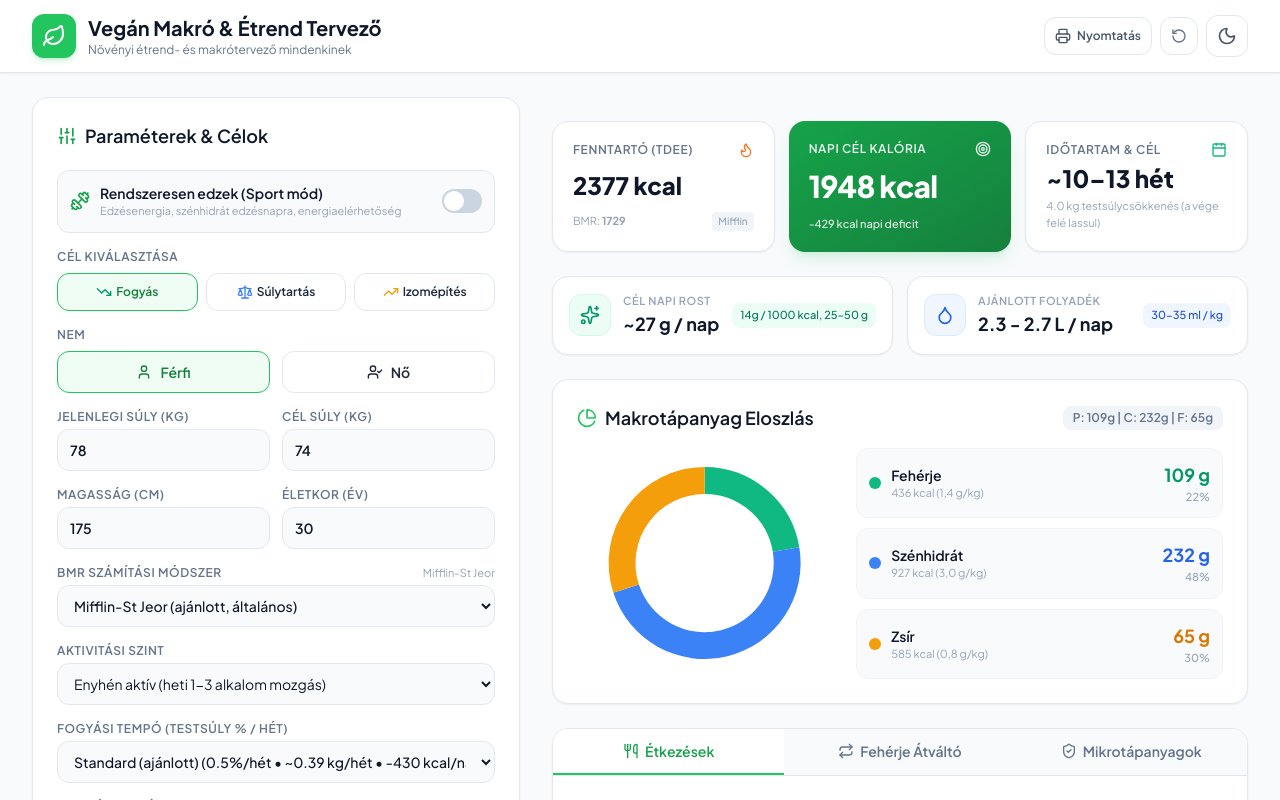
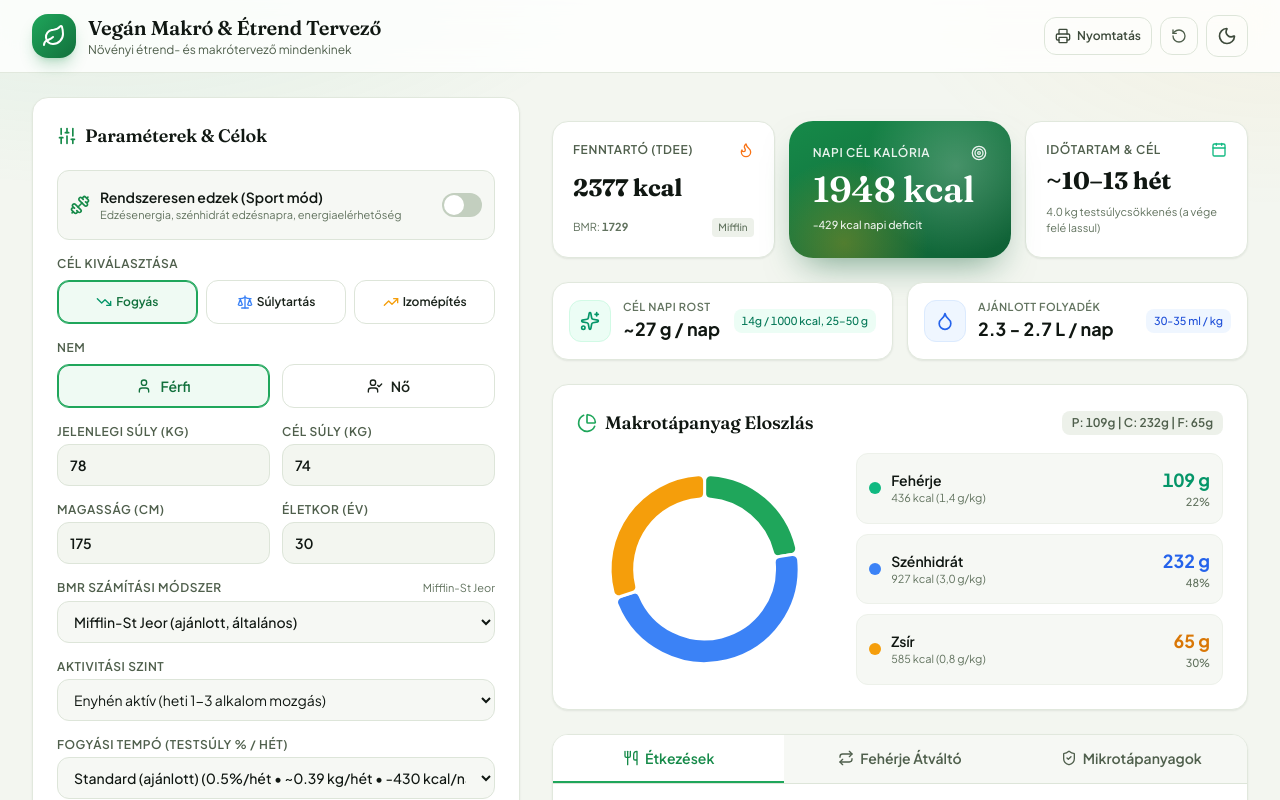
Before and after one commit to pusztaia/vegan-macro-calculator, a plain HTML site: page index.html in a window 1280 px wide. Shown: the top 800 px of the page. Drawn offline with nearby package versions, Linux system fonts and the light colour scheme.

Commit message:
Redesign UI: plant-tinted palette, Fraunces display type, refined cards, hero calorie card, a11y focus and contrast
Co-Authored-By: Claude Sonnet 5.5 <noreply@anthropic.com>

```diff
--- a/index.html
+++ b/index.html
@@ -12,28 +12,35 @@
     <meta name="apple-mobile-web-app-capable" content="yes">
     <meta name="mobile-web-app-capable" content="yes">
     <meta name="apple-mobile-web-app-status-bar-style" content="default">
-    <meta name="theme-color" content="#16a34a">
+    <meta name="theme-color" content="#168a49">
     <!-- Tailwind CSS CDN -->
     <script src="https://cdn.tailwindcss.com"></script>
     <!-- Chart.js CDN -->
     <script src="https://cdn.jsdelivr.net/npm/chart.js"></script>
     <!-- Lucide Icons -->
     <script src="https://unpkg.com/lucide@latest"></script>
+    <link rel="preconnect" href="https://fonts.googleapis.com">
+    <link rel="preconnect" href="https://fonts.gstatic.com" crossorigin>
+    <link href="https://fonts.googleapis.com/css2?family=Fraunces:opsz,wght@9..144,500;9..144,600;9..144,700&family=Plus+Jakarta+Sans:wght@400;500;600;700;800&display=swap" rel="stylesheet">
     <script>
         tailwind.config = {
             darkMode: 'class',
             theme: {
                 extend: {
+                    fontFamily: {
+                        sans: ['"Plus Jakarta Sans"', 'system-ui', 'sans-serif'],
+                        display: ['Fraunces', 'Georgia', 'serif']
+                    },
                     colors: {
+                        // Plant-tinted neutrals (replace cold slate). 400/500 meet 4.5:1 on white.
+                        slate: {
+                            50: '#f6f8f4', 100: '#edf1ea', 200: '#dde5d9', 300: '#c3cfbf',
+                            400: '#62735f', 500: '#4f5f4c', 600: '#3d4a3b', 700: '#2c372b',
+                            800: '#1a231b', 900: '#101712', 950: '#0a100b'
+                        },
                         brand: {
-                            50: '#f0fdf4',
-                            100: '#dcfce7',
-                            200: '#bbf7d0',
-                            500: '#22c55e',
-                            600: '#16a34a',
-                            700: '#15803d',
-                            800: '#166534',
-                            900: '#14532d',
+                            50: '#effaf3', 100: '#d7f3e0', 200: '#b0e6c4', 300: '#86d9a6', 400: '#4cc27d', 500: '#1fa65b',
+                            600: '#168a49', 700: '#12703c', 800: '#115a33', 900: '#0f4a2b'
                         }
                     }
                 }
@@ -41,45 +48,126 @@
         }
     </script>
     <style>
-        @import url('https://fonts.googleapis.com/css2?family=Plus+Jakarta+Sans:wght@400;500;600;700;800&display=swap');
+        :root {
+            --bg: #f3f6f0;
+            --surface: #ffffff;
+            --line: #e1e8dd;
+            --ring: rgba(22, 138, 73, .35);
+            --shadow-sm: 0 1px 2px rgba(16, 35, 20, .05), 0 1px 3px rgba(16, 35, 20, .04);
+            --shadow-md: 0 2px 4px rgba(16, 35, 20, .04), 0 12px 28px -8px rgba(16, 35, 20, .10);
+            --ease: cubic-bezier(.22, 1, .36, 1);
+        }
+        .dark {
+            --bg: #0c130d;
+            --surface: #151e16;
+            --line: #263227;
+            --ring: rgba(74, 205, 127, .45);
+            --shadow-sm: 0 1px 2px rgba(0, 0, 0, .4);
+            --shadow-md: 0 12px 28px -8px rgba(0, 0, 0, .55);
+        }
+
+        html { -webkit-text-size-adjust: 100%; }
         body {
-            font-family: 'Plus Jakarta Sans', sans-serif;
-        }
-        .custom-scrollbar::-webkit-scrollbar {
-            width: 6px;
-        }
-        .custom-scrollbar::-webkit-scrollbar-track {
-            background: rgba(0, 0, 0, 0.05);
-            border-radius: 8px;
-        }
-        .custom-scrollbar::-webkit-scrollbar-thumb {
-            background: rgba(34, 197, 94, 0.3);
-            border-radius: 8px;
-        }
-        .custom-scrollbar::-webkit-scrollbar-thumb:hover {
-            background: rgba(34, 197, 94, 0.5);
+            font-family: 'Plus Jakarta Sans', system-ui, sans-serif;
+            background:
+                radial-gradient(900px 420px at 8% -8%, rgba(31, 166, 91, .10), transparent 60%),
+                radial-gradient(700px 380px at 100% 0%, rgba(245, 158, 11, .06), transparent 55%),
+                var(--bg) !important;
+            background-attachment: fixed;
+            -webkit-font-smoothing: antialiased;
+            font-variant-numeric: tabular-nums;
+        }
+        /* Display serif for titles and big numbers */
+        h1, h2, h3, #targetCalVal, #tdeeVal, #timelineVal {
+            font-family: 'Fraunces', Georgia, serif;
+            font-optical-sizing: auto;
+            letter-spacing: -.01em;
+        }
+        h1, h2, h3 { font-weight: 600 !important; }
+
+        /* Surfaces: one consistent card language */
+        main .bg-white.rounded-2xl, main .dark\:bg-slate-800.rounded-2xl {
+            background: var(--surface);
+            border-color: var(--line);
+            box-shadow: var(--shadow-sm);
+            transition: box-shadow .25s var(--ease), transform .25s var(--ease), border-color .25s var(--ease);
+        }
+        #resultsSection > .grid > .bg-white:hover { box-shadow: var(--shadow-md); transform: translateY(-1px); }
+        header.sticky {
+            background: color-mix(in srgb, var(--surface) 82%, transparent) !important;
+            backdrop-filter: saturate(160%) blur(14px);
+            -webkit-backdrop-filter: saturate(160%) blur(14px);
+            border-color: var(--line) !important;
+            box-shadow: none !important;
+        }
+        footer { background: transparent !important; border-color: var(--line) !important; }
+
+        /* Hero calorie card */
+        .hero-card {
+            position: relative; overflow: hidden; isolation: isolate;
+            background: linear-gradient(150deg, #168a49 0%, #0f5f35 100%) !important;
+            box-shadow: 0 18px 36px -14px rgba(15, 95, 53, .55) !important;
+        }
+        .hero-card::before {
+            content: ''; position: absolute; z-index: -1; right: -40px; top: -50px;
+            width: 190px; height: 190px; border-radius: 50%;
+            background: radial-gradient(circle, rgba(255,255,255,.22), transparent 68%);
+        }
+        .hero-card::after {
+            content: ''; position: absolute; z-index: -1; left: -30px; bottom: -70px;
+            width: 170px; height: 170px; border-radius: 50%;
+            background: radial-gradient(circle, rgba(245,158,11,.28), transparent 70%);
+        }
+
+        /* Form controls */
+        input[type=number], select {
+            background-color: var(--bg);
+            transition: border-color .2s, box-shadow .2s, background-color .2s;
+        }
+        .dark input[type=number], .dark select { background-color: #0f170f; }
+        input[type=number]:hover, select:hover { border-color: #9fb39a; }
+        input:focus-visible, select:focus-visible, button:focus-visible, label:has(input:focus-visible) > div {
+            outline: none !important;
+            box-shadow: 0 0 0 3px var(--ring) !important;
+            border-color: #168a49 !important;
+        }
+        button, label.cursor-pointer, select { cursor: pointer; touch-action: manipulation; }
+        input[type=range] { height: 28px; }
+        label.cursor-pointer > div:not(.relative) { min-height: 44px; }
+        label.cursor-pointer > div { transition: transform .15s var(--ease), border-color .2s, background-color .2s; }
+        label.cursor-pointer:active > div { transform: scale(.98); }
+        input:checked + div { box-shadow: inset 0 0 0 1px #1fa65b; }
+
+        /* Dark-mode secondary text stays readable */
+        .dark .text-slate-400, .dark .dark\:text-slate-400 { color: #9db09a !important; }
+        .dark .text-slate-500, .dark .dark\:text-slate-500 { color: #adbda9 !important; }
+        .dark .text-slate-600, .dark .dark\:text-slate-300 { color: #cdd9ca; }
+
+        /* Tabs */
+        #tabMealBtn, #tabSwapBtn, #tabMicroBtn { min-height: 48px; position: relative; }
+
+        .custom-scrollbar::-webkit-scrollbar { width: 6px; }
+        .custom-scrollbar::-webkit-scrollbar-track { background: rgba(0,0,0,.05); border-radius: 8px; }
+        .custom-scrollbar::-webkit-scrollbar-thumb { background: rgba(31,166,91,.35); border-radius: 8px; }
+
+        /* Entrance motion (opacity/transform only) */
+        @keyframes rise { from { opacity: 0; transform: translateY(10px); } to { opacity: 1; transform: none; } }
+        main > section > * { animation: rise .5s var(--ease) both; }
+        main > section > *:nth-child(2) { animation-delay: .05s; }
+        main > section > *:nth-child(3) { animation-delay: .1s; }
+        main > section > *:nth-child(4) { animation-delay: .15s; }
+        main > section > *:nth-child(5) { animation-delay: .2s; }
+        @media (prefers-reduced-motion: reduce) {
+            *, *::before, *::after { animation: none !important; transition-duration: .01ms !important; scroll-behavior: auto !important; }
         }
 
         @media print {
-            header button, #mobileSummaryBar, #resetBtn, .no-print {
-                display: none !important;
-            }
-            body {
-                background: white !important;
-                color: black !important;
-            }
-            .dark {
-                color-scheme: light !important;
-            }
-            main {
-                display: block !important;
-                padding: 0 !important;
-            }
-            section {
-                break-inside: avoid;
-                box-shadow: none !important;
-                border: 1px solid #e2e8f0 !important;
-            }
+            header button, #mobileSummaryBar, #resetBtn, .no-print { display: none !important; }
+            body { background: white !important; color: black !important; }
+            .dark { color-scheme: light !important; }
+            main { display: block !important; padding: 0 !important; }
+            section { break-inside: avoid; box-shadow: none !important; border: 1px solid #e2e8f0 !important; }
+            main > section > * { animation: none !important; }
         }
     </style>
 </head>
@@ -89,7 +177,7 @@
     <header class="bg-white dark:bg-slate-800 border-b border-slate-200 dark:border-slate-700 sticky top-0 z-30 shadow-sm">
         <div class="max-w-7xl mx-auto px-3 sm:px-6 lg:px-8 py-3 sm:py-3.5 flex justify-between items-center">
             <div class="flex items-center gap-2.5 sm:gap-3 min-w-0">
-                <div class="p-2 sm:p-2.5 bg-brand-500 text-white rounded-xl shadow-md shadow-brand-500/20 shrink-0">
+                <div class="p-2 sm:p-2.5 bg-gradient-to-br from-brand-500 to-brand-700 text-white rounded-2xl shadow-lg shadow-brand-600/25 shrink-0">
                     <i data-lucide="leaf" class="w-5 h-5 sm:w-6 sm:h-6"></i>
                 </div>
                 <div class="min-w-0">
@@ -358,12 +446,12 @@
             <!-- Key Metric Cards Grid -->
             <div class="grid grid-cols-2 sm:grid-cols-3 gap-2.5 sm:gap-3.5">
                 <!-- Target Calories Card -->
-                <div class="col-span-2 sm:col-span-1 sm:order-2 bg-gradient-to-br from-brand-600 to-brand-700 text-white rounded-2xl p-4 sm:p-5 shadow-lg shadow-brand-500/15 flex flex-col justify-between">
+                <div class="hero-card col-span-2 sm:col-span-1 sm:order-2 text-white rounded-3xl p-5 sm:p-6 flex flex-col justify-between">
                     <div class="flex items-center justify-between opacity-90 mb-1">
                         <span class="text-xs font-semibold uppercase tracking-wider">Napi Cél Kalória</span>
                         <i data-lucide="target" class="w-4 h-4"></i>
                     </div>
-                    <div class="text-2xl sm:text-3xl font-black tracking-tight" id="targetCalVal">0 kcal</div>
+                    <div class="text-3xl sm:text-4xl font-semibold tracking-tight my-1" id="targetCalVal">0 kcal</div>
                     <div class="text-[11px] opacity-90 mt-1 font-medium" id="deficitText">-500 kcal napi deficit</div>
                 </div>
 
@@ -1376,9 +1464,11 @@
                     labels: ['Fehérje', 'Szénhidrát', 'Zsír'],
                     datasets: [{
                         data: [p, c, f],
-                        backgroundColor: ['#10b981', '#3b82f6', '#f59e0b'],
-                        borderWidth: 0,
-                        hoverOffset: 4
+                        backgroundColor: ['#1fa65b', '#3b82f6', '#f59e0b'],
+                        borderWidth: 3,
+                        borderColor: document.documentElement.classList.contains('dark') ? '#151e16' : '#ffffff',
+                        borderRadius: 6,
+                        hoverOffset: 6
                     }]
                 },
                 options: {
@@ -1396,7 +1486,8 @@
                             }
                         }
                     },
-                    cutout: '72%'
+                    cutout: '74%',
+                    animation: { duration: window.matchMedia('(prefers-reduced-motion: reduce)').matches ? 0 : 700 }
                 }
             });
         }
--- a/sw.js
+++ b/sw.js
@@ -1,5 +1,5 @@
 // Service Worker for Vegán Makró & Étrend Tervező PWA
-const CACHE_NAME = 'vegan-macro-calc-v2';
+const CACHE_NAME = 'vegan-macro-calc-v3';
 
 const STATIC_ASSETS = [
     './',
```
Also changed, not shown: manifest.webmanifest.
